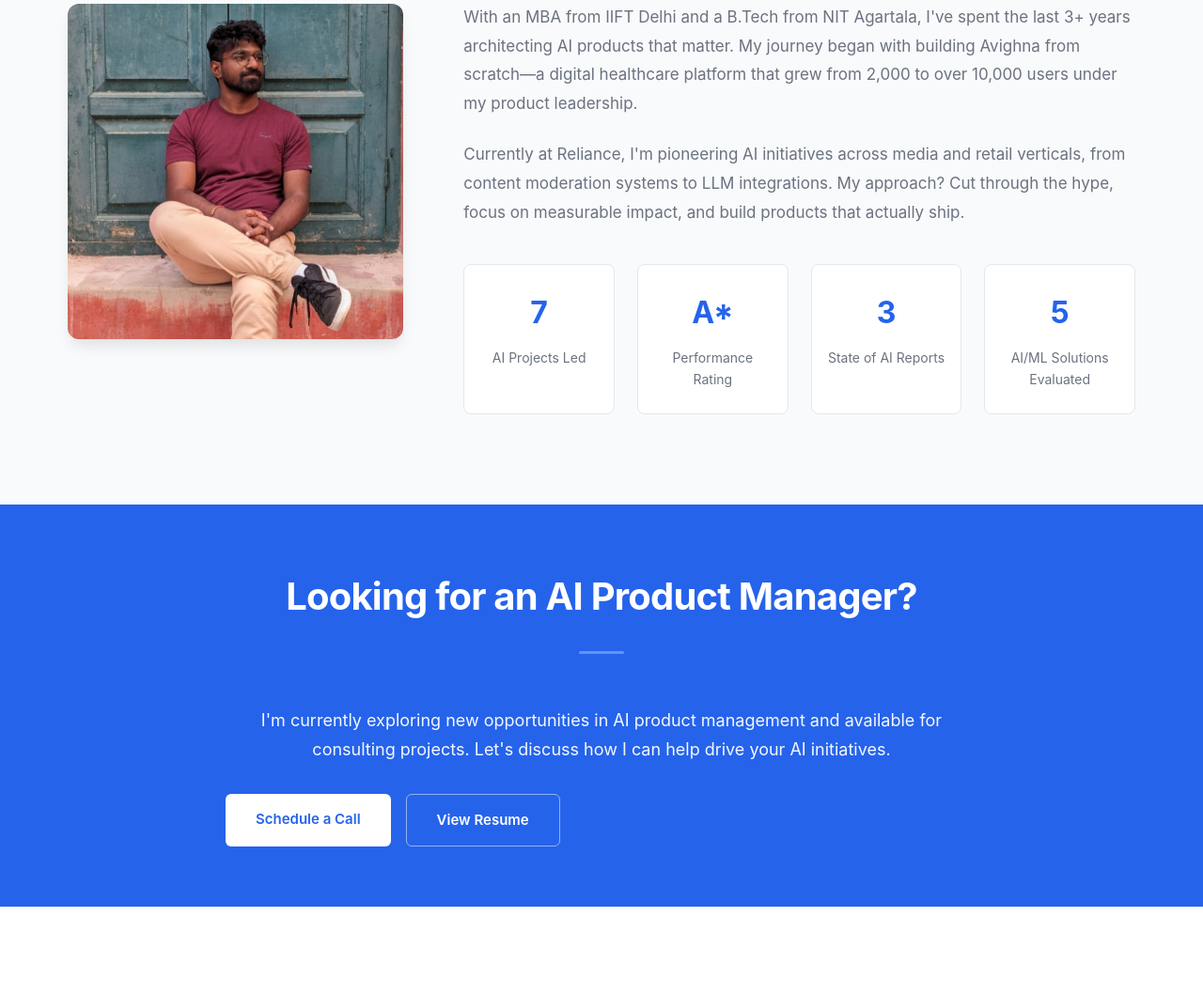
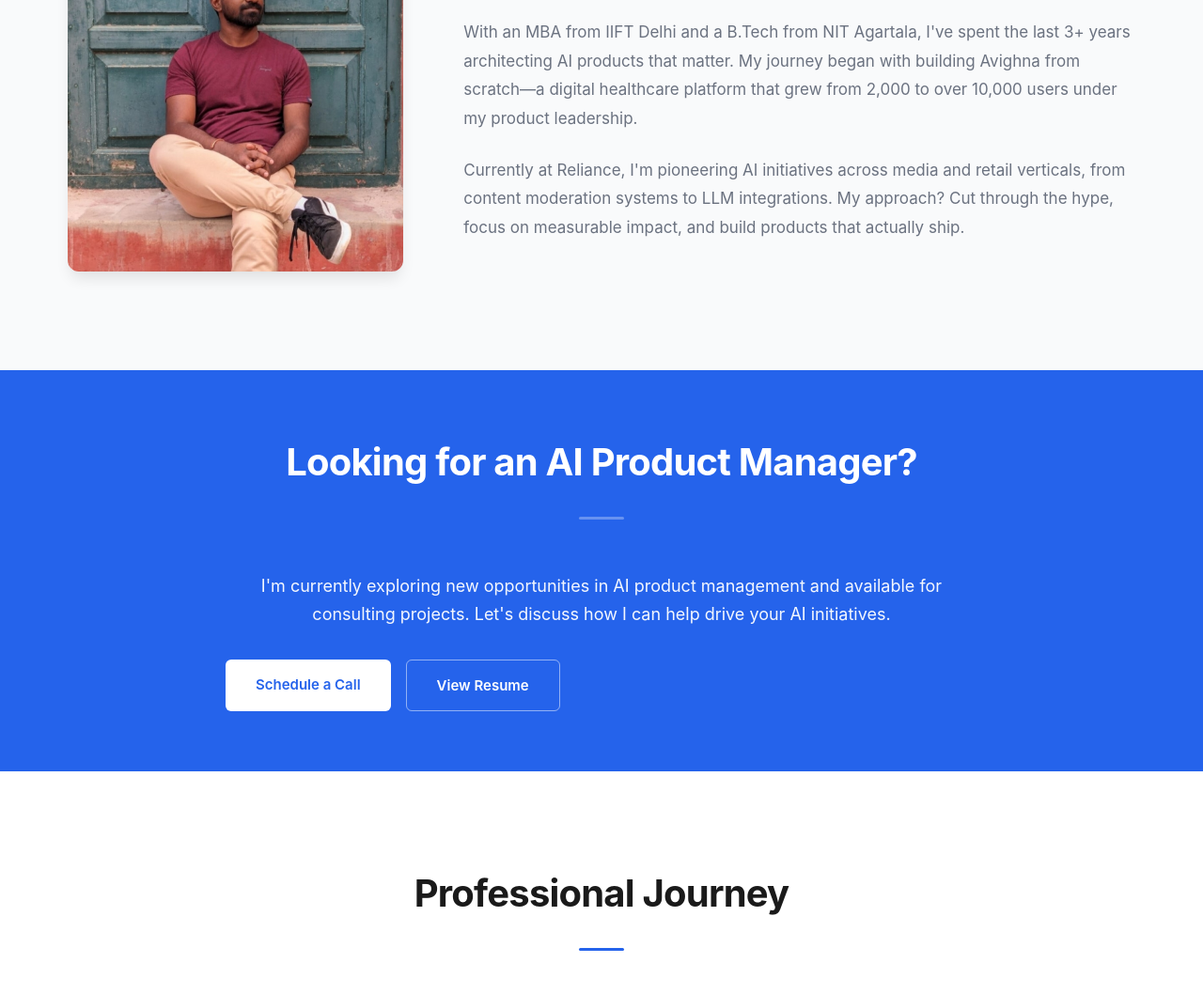
Before and after one commit to Akhil743/akhil-portfolio-website, a website: page index.html in a window 1280 px wide. Shown: the part 1115-2173 px from the top of the page at 94% size. Drawn offline with Linux system fonts and the light colour scheme.

Commit message:
Remove stats section (AI Projects Led, Performance Rating, etc.)

```diff
--- a/index.html
+++ b/index.html
@@ -168,24 +168,6 @@
                         from content moderation systems to LLM integrations. My approach? Cut through the hype,
                         focus on measurable impact, and build products that actually ship.
                     </p>
-                    <div class="stats">
-                        <div class="stat">
-                            <div class="stat-number">7</div>
-                            <div class="stat-label">AI Projects Led</div>
-                        </div>
-                        <div class="stat">
-                            <div class="stat-number">A*</div>
-                            <div class="stat-label">Performance Rating</div>
-                        </div>
-                        <div class="stat">
-                            <div class="stat-number">3</div>
-                            <div class="stat-label">State of AI Reports</div>
-                        </div>
-                        <div class="stat">
-                            <div class="stat-number">5</div>
-                            <div class="stat-label">AI/ML Solutions Evaluated</div>
-                        </div>
-                    </div>
                 </div>
             </div>
         </div>
```
